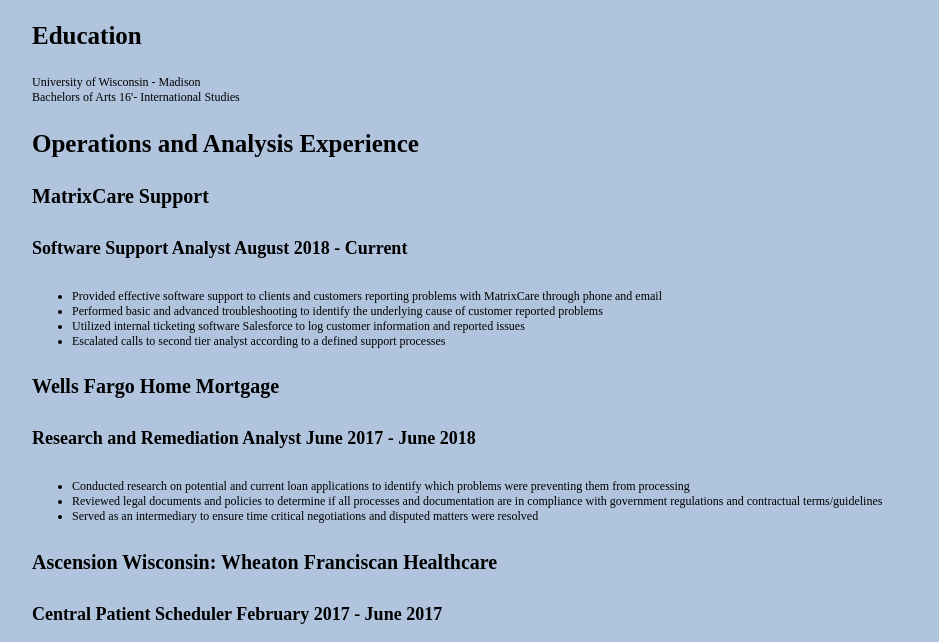
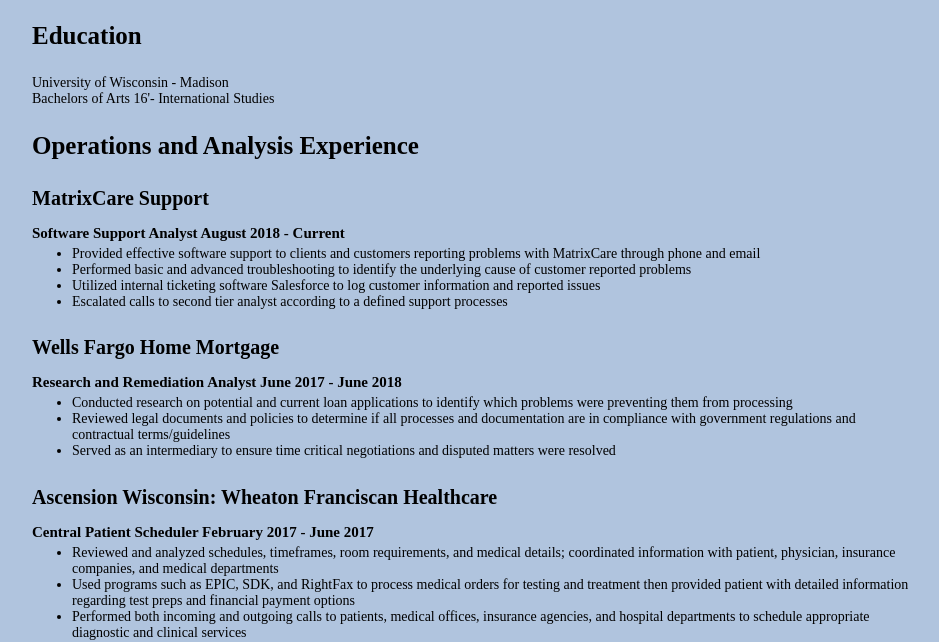
Before and after one commit to pxvang33/pxvang33.github.io, a plain HTML site: page index.html in a window 1280 px wide. Shown: the part 184-826 px from the top of the page, without its empty margins (168-1107 px from the left). Drawn offline with Linux system fonts and the light colour scheme.

Commit message:
Update style.css

```diff
--- a/style.css
+++ b/style.css
@@ -3,7 +3,7 @@ body {
   margin-left: 200px;
   margin-right: 200px;
   background-color: #B0C4DE;
-  font-size: 12px;
+  font-size: 14px;
 }
 
 h1 {
@@ -19,11 +19,12 @@ h2, h3 {
 
 h4 {
   font-size:20px;
+  margin-bottom:-10px;
 
 }
 
 h5 {
-  font-size:18px;
-
+  font-size:15px;
+  margin-bottom:-10px;
 
 }
```
